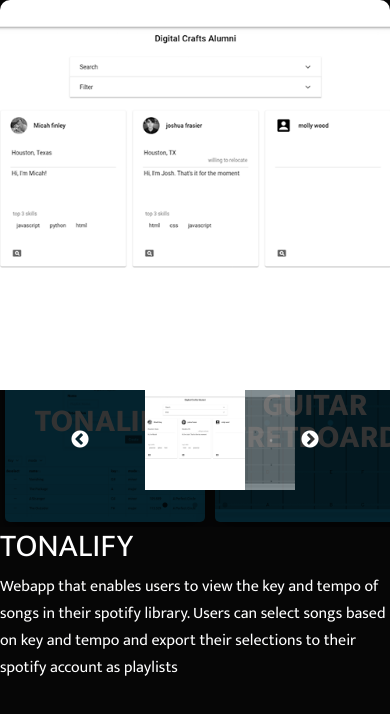
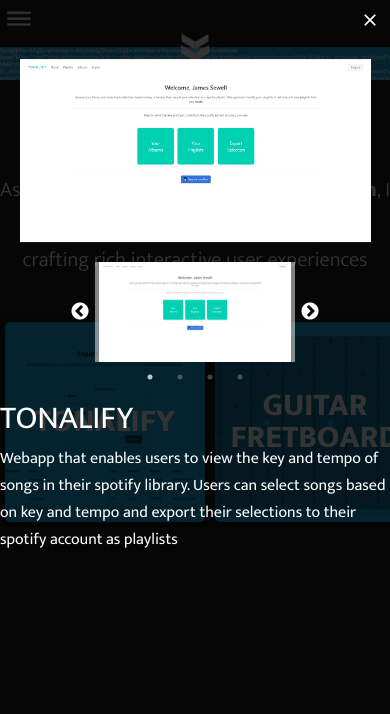
Before and after one commit to jamesjsewell/personal-website-2020, a website: page index.html in a window 390 px wide. Both pictures are taken after a click on the button "TONALIFY". Shown: the part 764-1478 px from the top of the page. Drawn offline with nearby package versions, Linux system fonts and the light colour scheme.

Commit message:
makes project modal responsive

```diff
--- a/index.html
+++ b/index.html
@@ -309,7 +309,7 @@
           live: 'https://tonalify.herokuapp.com/',
           tech: [],
           cover: 'public/project-screenshots/tonalify-cover.png',
-          screenshots: ['public/project-screenshots/dc-alumni-cover.png', 'public/project-screenshots/guitar-cover.png', 'public/project-screenshots/dc-alumni-cover.png']
+          screenshots: ['public/project-screenshots/tonalify_2.png', 'public/project-screenshots/tonalify_3.png', 'public/project-screenshots/tonalify_1.png', 'public/project-screenshots/tonalify_4.png']
         },
         {
           id: 'guitar',
@@ -371,59 +371,18 @@
 
         $('.carousel-wrapper').slick({
           dots: true,
-          infinite: false,
+          infinite: true,
           centerMode: true,
-          centerPadding: '20px',
-          slidesToShow: 1,
-          slidesToScroll: 1,
           variableWidth: true,
-          adaptiveHeight: true,
-          respondTo: 'slider'
-          // responsive: [
-          //   {
-          //     breakpoint: 768,
-          //     settings: {
-          //       arrows: false,
-          //       centerMode: true,
-          //       centerPadding: '40px',
-          //       slidesToShow: 3
-          //     }
-          //   },
-          //   {
-          //     breakpoint: 480,
-          //     settings: {
-          //       arrows: false,
-          //       centerMode: true,
-          //       centerPadding: '40px',
-          //       slidesToShow: 1
-          //     }
-          //   }
-          // ]
+          adaptiveHeight: true
         }).on('init reInit afterChange', function (event, slick, currentSlide, nextSlide) {
           //currentSlide is undefined on init -- set it to 0 in this case (currentSlide is 0 based)
-          console.log(currentSlide)
           $("#current-slide-img").attr("src", projects[0].screenshots[currentSlide])
         });
-
-        $('[data-slide]').click(function (e) {
-          var slideno = $(this).data('slide');
-          $('.item__wrapper').slick('slickGoTo', slideno);
-        });
-
-
-
-
+        $('.carousel-wrapper').slick("refresh")
 
 
       })
-
-
-
-
-
-
-
-
 
     })
 
--- a/style.scss
+++ b/style.scss
@@ -113,8 +113,10 @@
 $blue: #16ade3;
 $box: 0 1px 0 rgba(30, 30, 32, 0.2) inset, 0 8px 16px rgba(0, 0, 0, 0.5);
 $font: "Mukta", sans-serif;
+$minWidth: 300px;
 
 body {
+  min-width: $minWidth;
   overflow-x: hidden;
   background-color: $grey;
   font-family: $font;
@@ -142,6 +144,7 @@
   background: rgba(0, 0, 0, 0.8);
   width: 100vw;
   height: 100vh;
+  min-width: $minWidth;
   z-index: 500;
 
   .close-icon {
@@ -168,9 +171,9 @@
     position: absolute;
     top: 50%;
     left: 50%;
-    transform: translate(-50%, -50%);
+    transform: translate(-50%, -43%);
     position: relative;
-    border-radius: 10px;
+    border-radius: 5px;
     display: flex;
     flex-direction: column;
 
@@ -186,13 +189,15 @@
         display: flex;
         justify-content: center;
         #current-slide-img {
-          width: 100%;
+          width: 90vw;
+          // margin-top: 40px;
         }
       }
 
       #carousel-wrapper {
         width: 200px;
         height: 100px;
+        margin-top: 20px;
         .carousel-item {
           // overflow: hidden;
           // height: 200px;
@@ -217,13 +222,13 @@
     }
 
     .slick-slide {
-      width: 100px;
+      width: auto;
       height: 100px;
       opacity: 0.5;
     }
 
     .slick-slide img {
-      width: 100px;
+      width: auto;
       height: 100px;
     }
 
@@ -243,6 +248,10 @@
 
     .slick-next:before {
       opacity: 1;
+    }
+
+    .slick-dots li button:before {
+      color: white;
     }
 
     .project-info-wrapper {
@@ -813,7 +822,7 @@
   }
 }
 
-@media (min-width: 700px) {
+@media (min-width: 735px) {
   .projects-section-wrapper {
     .projects-content {
       .project-wrapper {
@@ -842,18 +851,21 @@
       flex-direction: row;
 
       .screenshot-wrapper {
+        margin-right: 20px;
         width: 70%;
         flex-direction: column;
 
         .current-slide-img-wrapper {
-          width: 70%;
+
           #current-slide-img {
-            width: 70%;
+            width: 100%;
+            max-width: 100%;
+            margin-top: 0;
           }
         }
 
         #carousel-wrapper {
-          width: 200px;
+          width: 50%;
           height: 100px;
           .carousel-item {
             // overflow: hidden;
@@ -879,13 +891,13 @@
       }
 
       .slick-slide {
-        width: 100px;
-        height: 100px;
+        // width: 100px;
+        // height: 100px;
       }
 
       .slick-slide img {
-        width: 100px;
-        height: 100px;
+        // width: 100px;
+        // height: 100px;
       }
 
       .project-info-wrapper {
```
Also changed, not shown: public/project-screenshots/tonalify_1.png (added), public/project-screenshots/tonalify_2.png (added), public/project-screenshots/tonalify_3.png (added), public/project-screenshots/tonalify_4.png (added), public/style.css.
